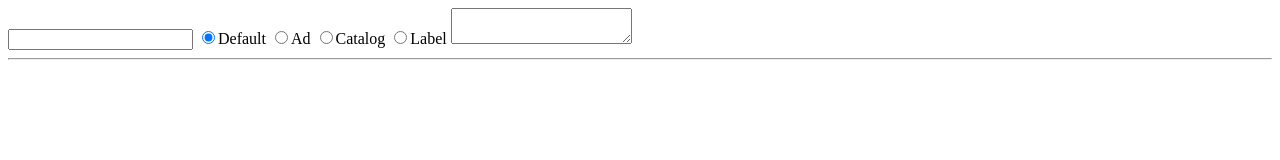
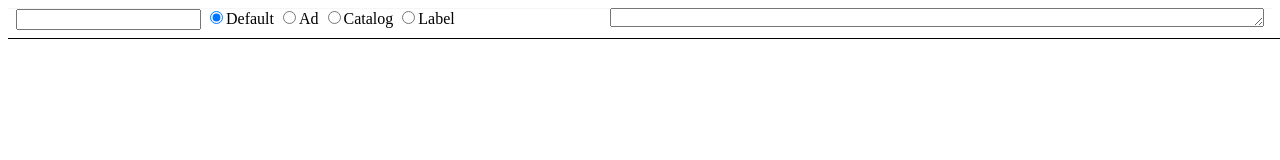
Before and after one commit to kjell/artsmia-captions, a website with bundled scripts: page index.html in a window 1280 px wide. Built offline with nearby package versions, Linux system fonts and the light colour scheme.

Commit message:
style the form

```diff
--- a/index.html
+++ b/index.html
@@ -23,3 +23,24 @@ figure:hover aside { display: block; }
 figure {
   border-bottom: 0.1em solid #999;
 }
+
+#controls {
+  margin: 0;
+  padding: 0.5em;
+  position: fixed;
+  background: rgba(255, 255, 255, 0.9);
+  top: 0;
+  width: 100%;
+  border-bottom: 1px solid;
+}
+
+#controls textarea {
+  width: 50%;
+  height: 1em;
+  position: absolute;
+  right: 3em;
+}
+
+#captions {
+  margin-top: 3em;
+}
```
